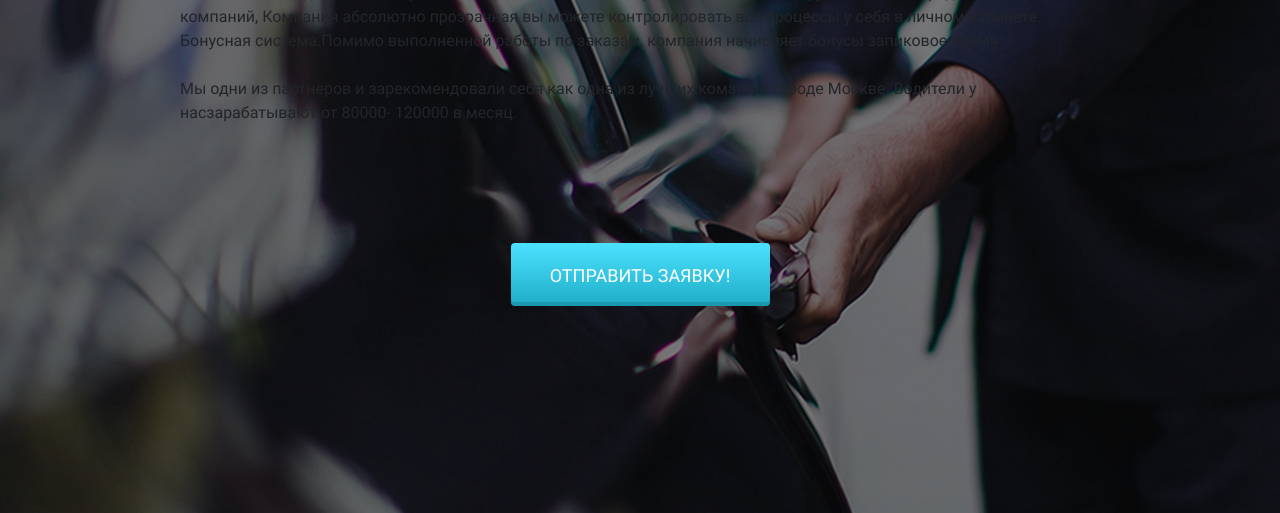
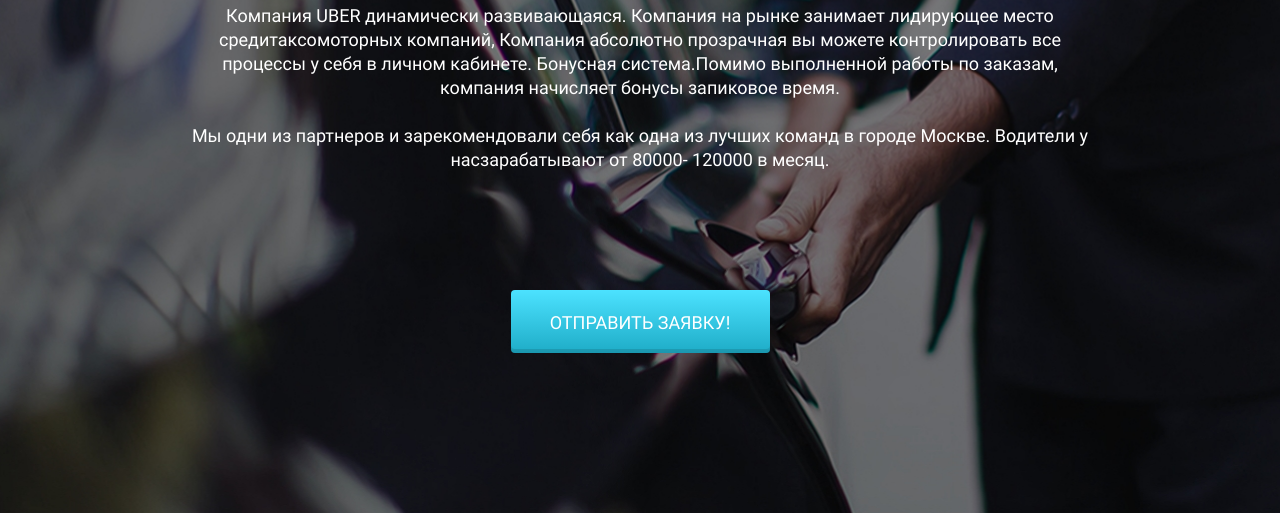
Before and after one commit to PavelTerekhov/UBER, a plain HTML site: page src/index.html in a window 1280 px wide. Shown: the part 337-850 px from the top of the page. Drawn offline with Linux system fonts and the light colour scheme.

Commit message:
fixed promo_descr

```diff
--- a/src/index.html
+++ b/src/index.html
@@ -48,7 +48,7 @@
                 <div class="col-md-10 offset-md-1">
                     <h1 class="promo_header">КОМПАНИЯ UBER PARTNERS!</h1>
                     <h2 class="promo_subheader">ПРИГЛАШАЕМ ВОДИТЕЛЕЙ! НА СВОЕМ АВТО!</h2>
-                    <div class="promo_decr">
+                    <div class="promo_descr">
                         Компания UBER  динамически развивающаяся. Компания на рынке занимает лидирующее место средитаксомоторных компаний, Компания абсолютно прозрачная вы можете контролировать все процессы у себя в личном кабинете. Бонуcная система.Помимо выполненной работы по заказам, компания начисляет бонусы запиковое время.
                         <br><br>
                         Мы одни из партнеров и зарекомендовали себя как одна из лучших команд в городе Москве.  Водители у насзарабатывают от 80000- 120000 в месяц.
```
